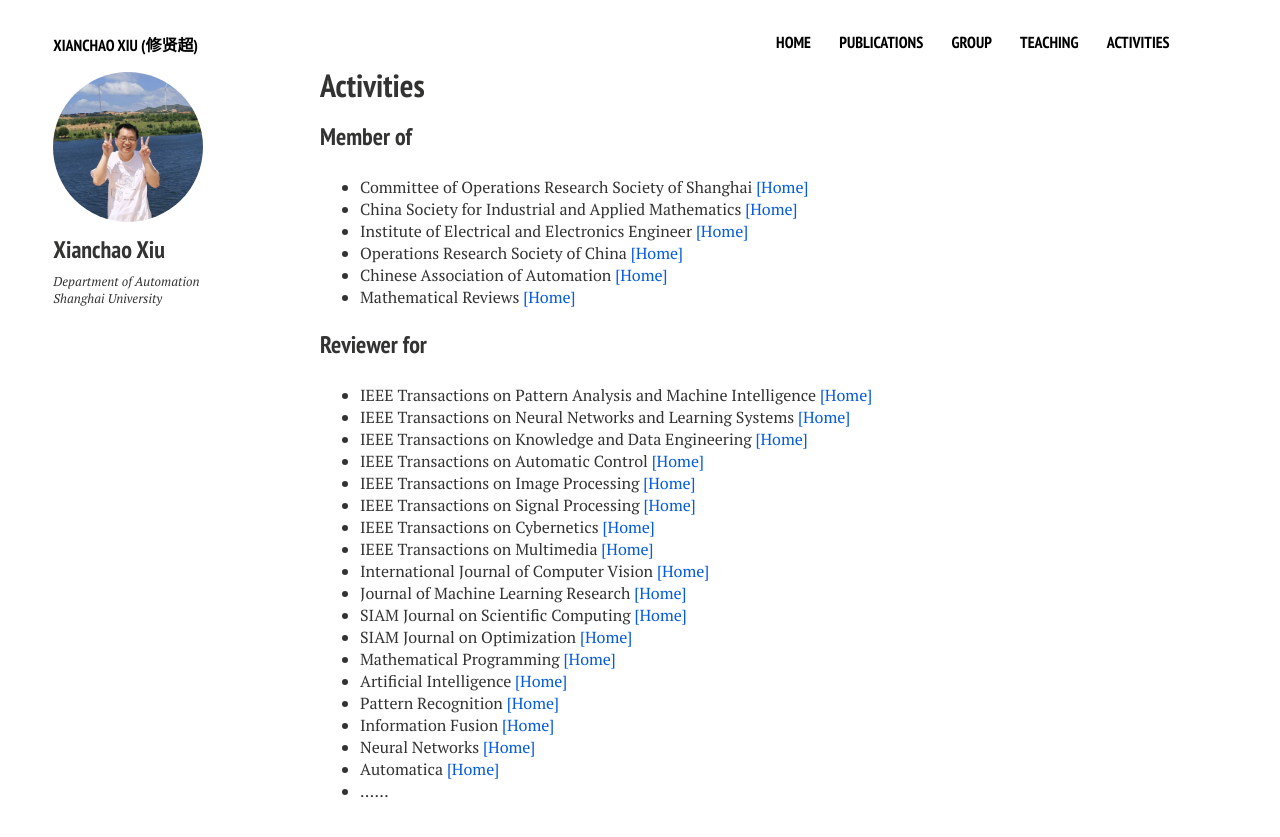
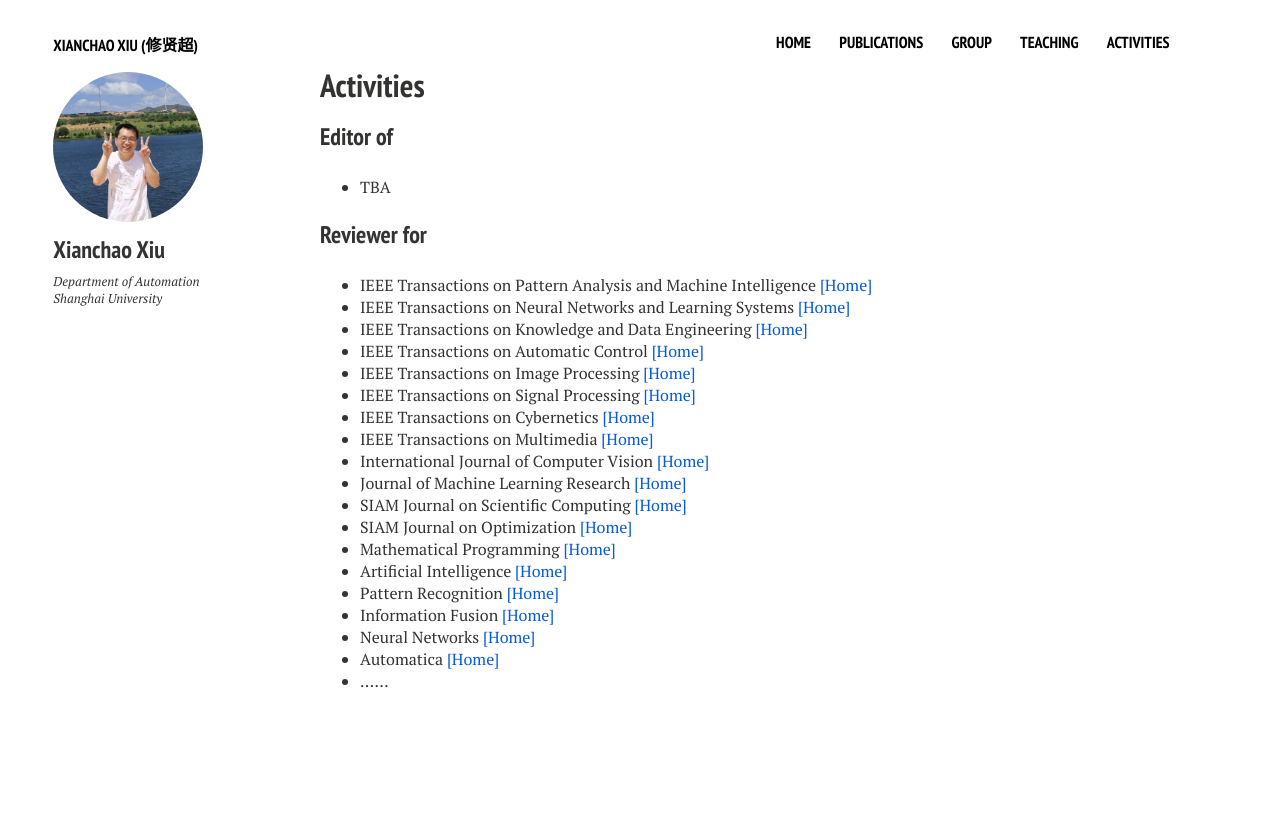
Before and after one commit to xianchaoxiu/xianchaoxiu.github.io, a Jekyll site: the page built from activities/index.md, in a window 1280 px wide. Shown: the top 837 px of the page. Built offline with Jekyll 4.4.1, drawn with Linux system fonts in a browser that asks for light colours; nearby versions of some CDN libraries.

Commit message:
Update index.md

```diff
--- a/activities/index.md
+++ b/activities/index.md
@@ -8,13 +8,8 @@ share: false
 ---
 
 
-### Member of
-* Committee of Operations Research Society of Shanghai <a href="http://www.shorsc.org.cn" class="textlink" target="_blank">[Home]</a> <br>
-* China Society for Industrial and Applied Mathematics <a href="https://csiam.org.cn" class="textlink" target="_blank">[Home]</a> <br>
-* Institute of Electrical and Electronics Engineer <a href="https://www.ieee.org" class="textlink" target="_blank">[Home]</a> <br>
-* Operations Research Society of China <a href="https://www.orsc.org.cn" class="textlink" target="_blank">[Home]</a> <br>
-* Chinese Association of Automation <a href="https://www.caa.org.cn" class="textlink" target="_blank">[Home]</a> <br>
-* Mathematical Reviews <a href="https://mathscinet.ams.org" class="textlink" target="_blank">[Home]</a> <br>
+### Editor of
+* TBA
 
 
 ### Reviewer for
```
